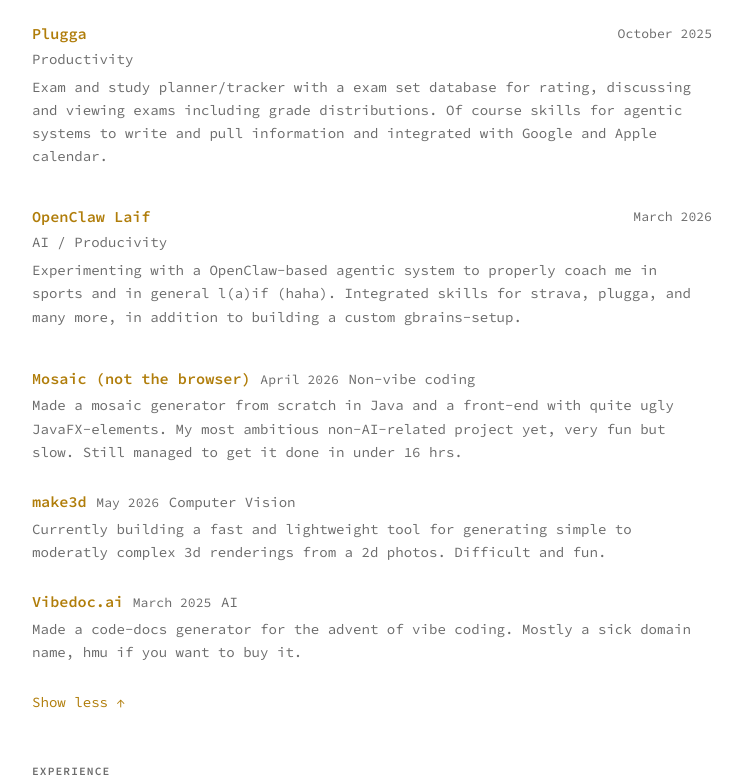
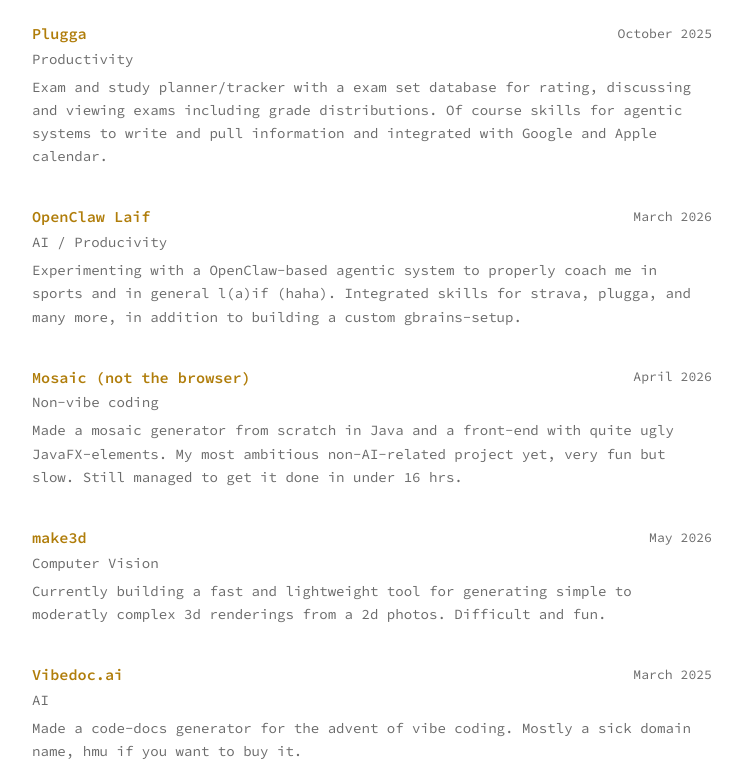
Before and after one commit to kristoman-rikardo/wwwik, a plain HTML site: page index.html in a window 1280 px wide. Both pictures are taken after a click on the link "Show more ↓". Shown: the part 1210-1988 px from the top of the page, without its empty margins (268-1010 px from the left). Drawn offline with Linux system fonts and the light colour scheme.

Commit message:
date placement fix

```diff
--- a/index.html
+++ b/index.html
@@ -249,7 +249,7 @@
       isHidden = !isHidden;
 
       for (let i = 4; i < projects.length; i++) {
-        projects[i].style.display = isHidden ? 'none' : 'block';
+        projects[i].style.display = isHidden ? 'none' : '';
       }
       this.textContent = isHidden ? 'Show more ↓' : 'Show less ↑';
     });
```
